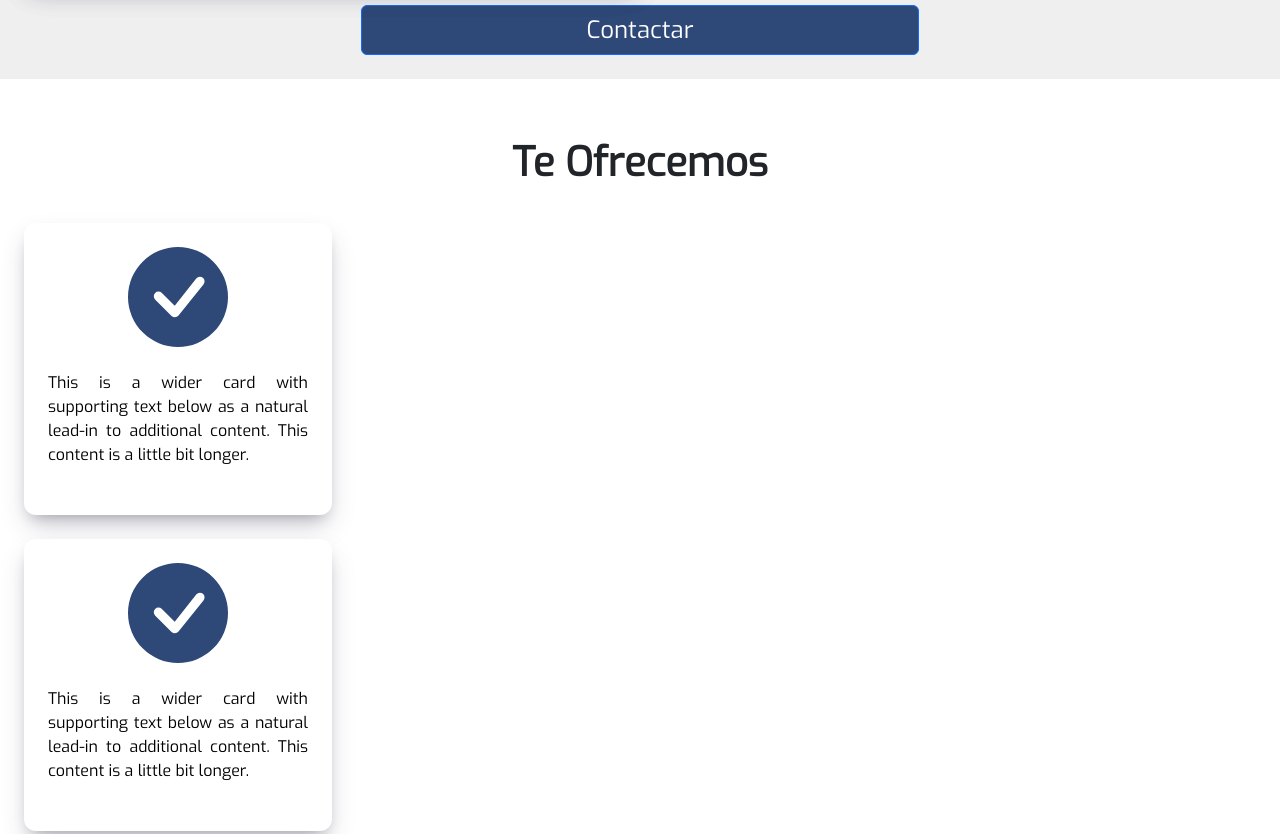
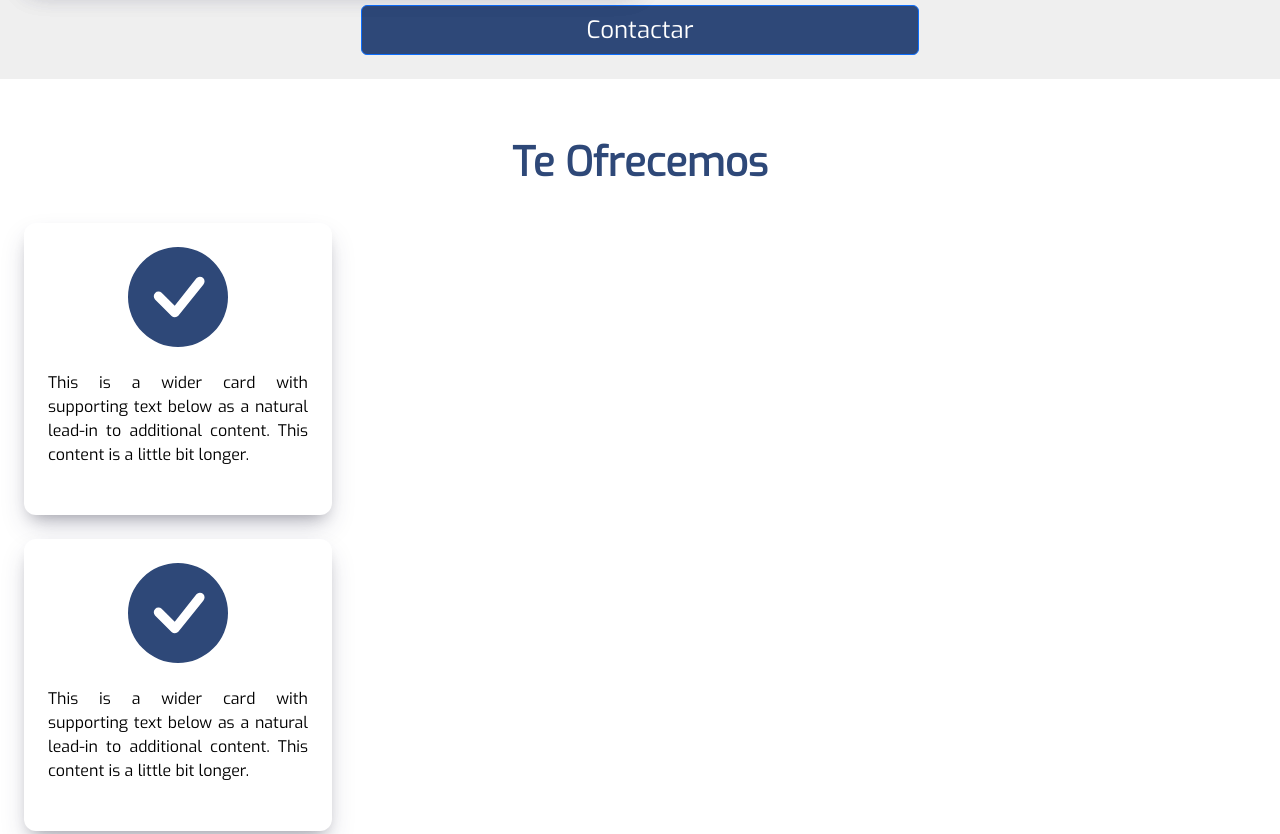
Before and after one commit to jhpenag95/Consultorias, a plain HTML site: page index.html in a window 1280 px wide. Shown: the part 3100-3934 px from the top of the page. Drawn offline with nearby package versions, Linux system fonts and the light colour scheme; files whose address does not match are found by name.

Commit message:
adecuando header

```diff
--- a/public/style/ofrecemos.css
+++ b/public/style/ofrecemos.css
@@ -14,6 +14,7 @@
 }
 
 h2 {
+    color: var(--secundary);
     font-size: 40px;
     font-weight: 700;
     margin-bottom: 24px;
```
